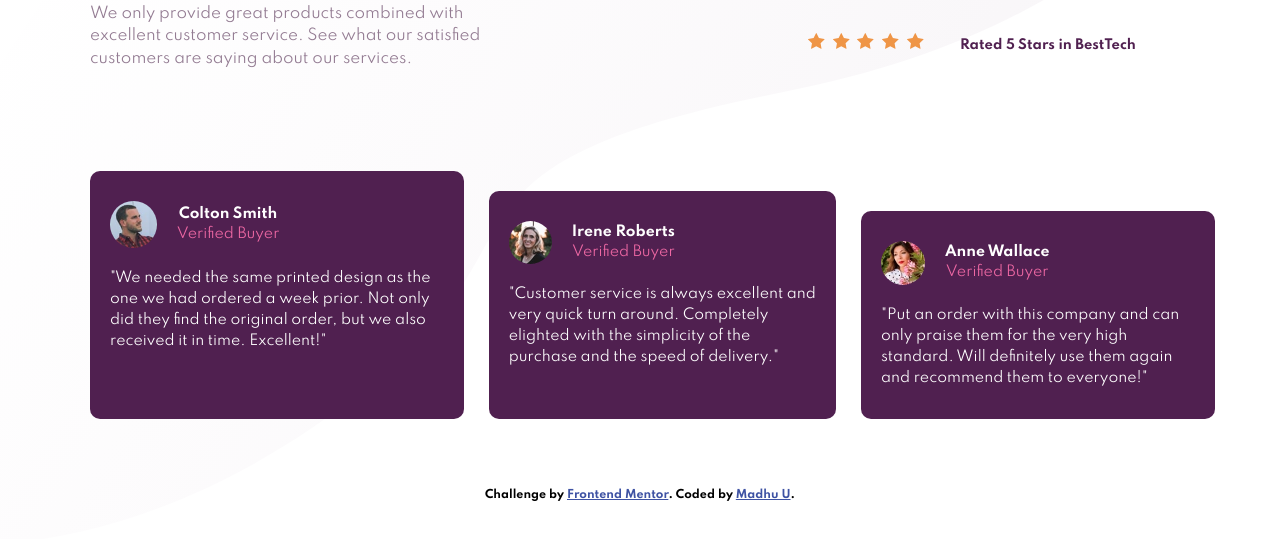
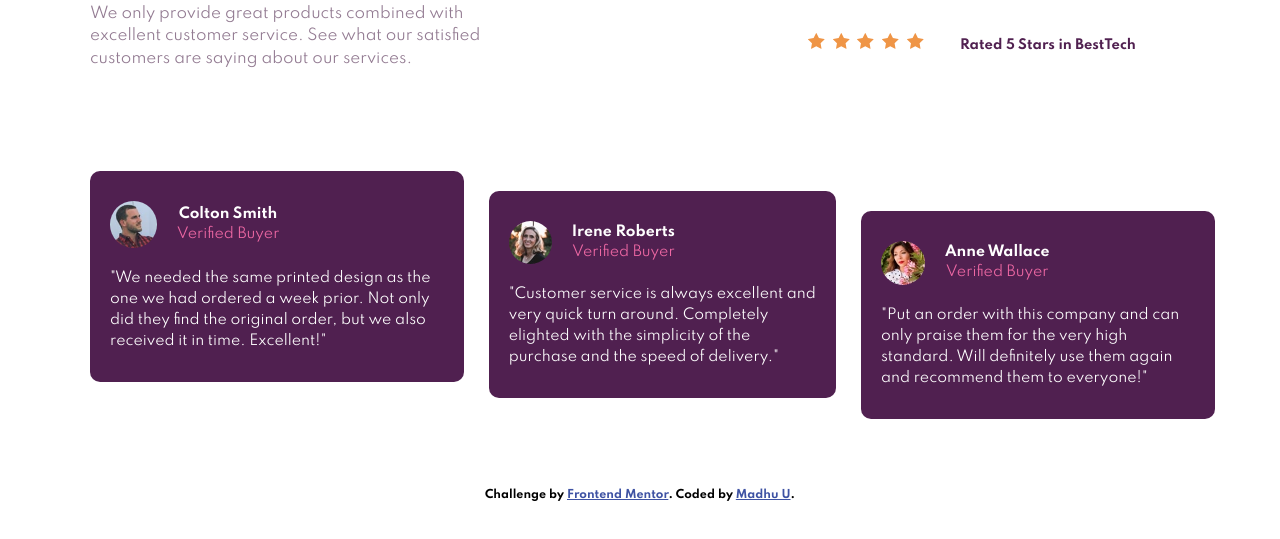
Before and after one commit to ItsMadhuU/Frontend-Mentor---Social-proof-section, a plain HTML site: page index.html in a window 1280 px wide. Shown: the part 255-794 px from the top of the page. Drawn offline with Linux system fonts and the light colour scheme.

Commit message:
changed style.css

```diff
--- a/css/style.css
+++ b/css/style.css
@@ -28,7 +28,6 @@ body {
   min-height: 100vh;
   font-family: "Spartan", sans-serif;
   font-size: 1.5rem;
-  background: url("../images/bg-pattern-top-mobile.svg") no-repeat top/cover;
 }
 
 .container {
@@ -167,6 +166,9 @@ body {
     display: flex;
     flex-direction: row;
   }
+  .info {
+    height: max-content;
+  }
 
   .irene {
     margin-top: 2rem;
```
